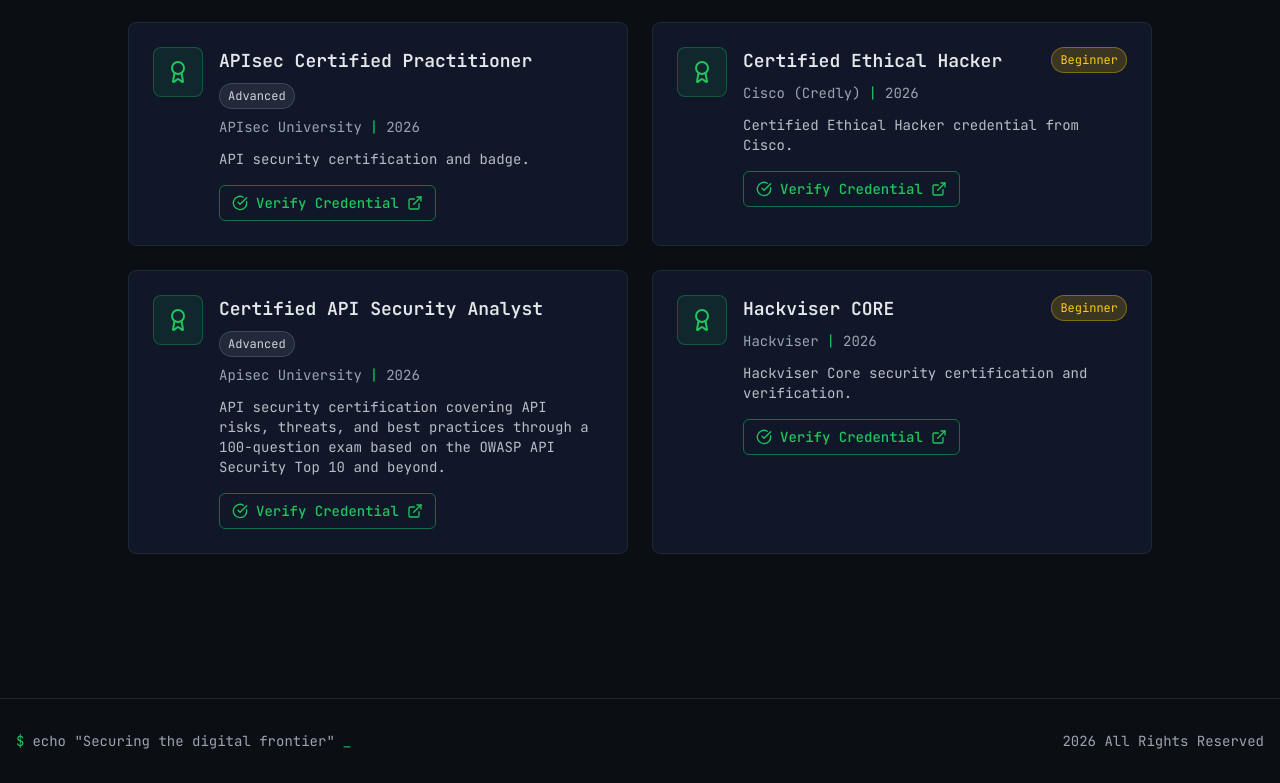
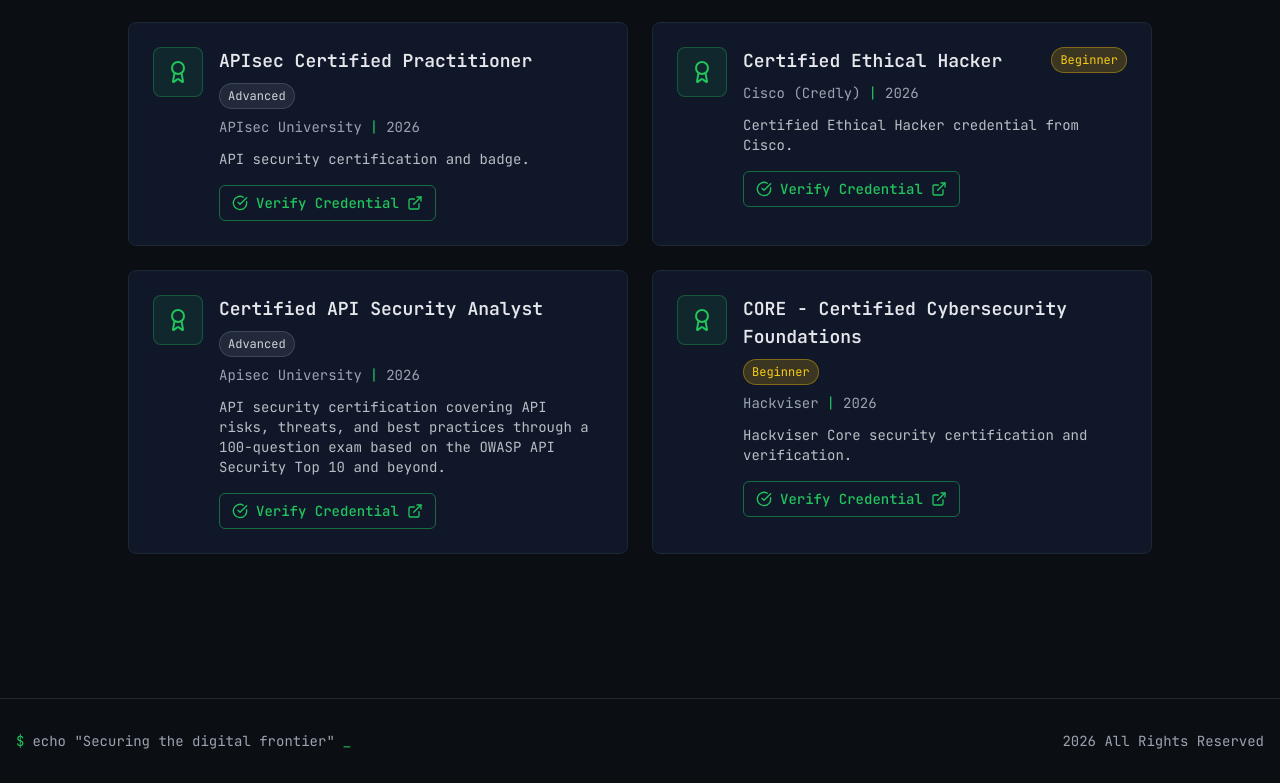
Before and after one commit to masum-billah14/portfolio1419, a React (Vite) app: page /certifications in a window 1280 px wide. Shown: the part 2348-3131 px from the top of the page. Built offline with nearby package versions, Linux system fonts and the light colour scheme.

Commit message:
Update certifications

```diff
--- a/src/pages/Certifications.tsx
+++ b/src/pages/Certifications.tsx
@@ -157,7 +157,7 @@
     verifyUrl: "https://www.credly.com/badges/3be2033a-f34b-4068-8803-3ec712018544/public_url",
   },
   {
-    name: "Hackviser CORE",
+    name: "CORE - Certified Cybersecurity Foundations",
     organization: "Hackviser",
     year: "2026",
     level: "Beginner",
```
